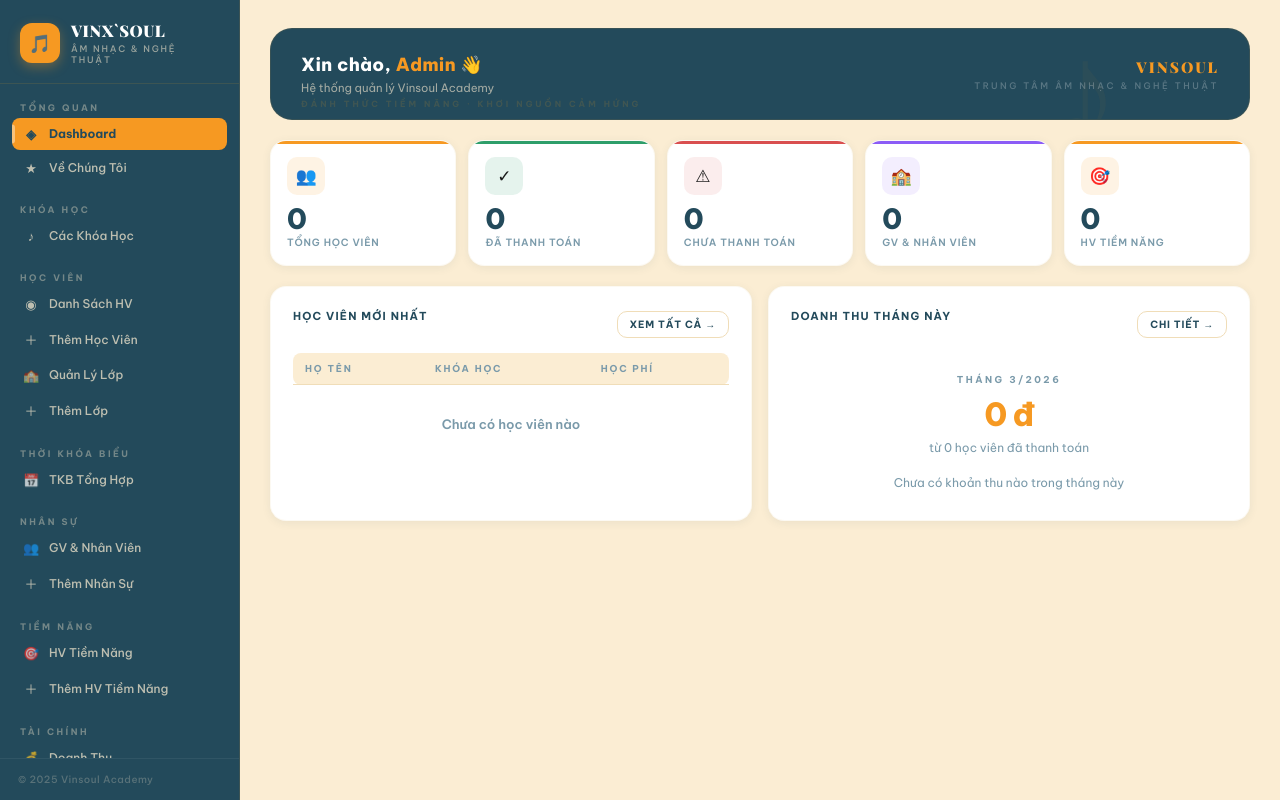
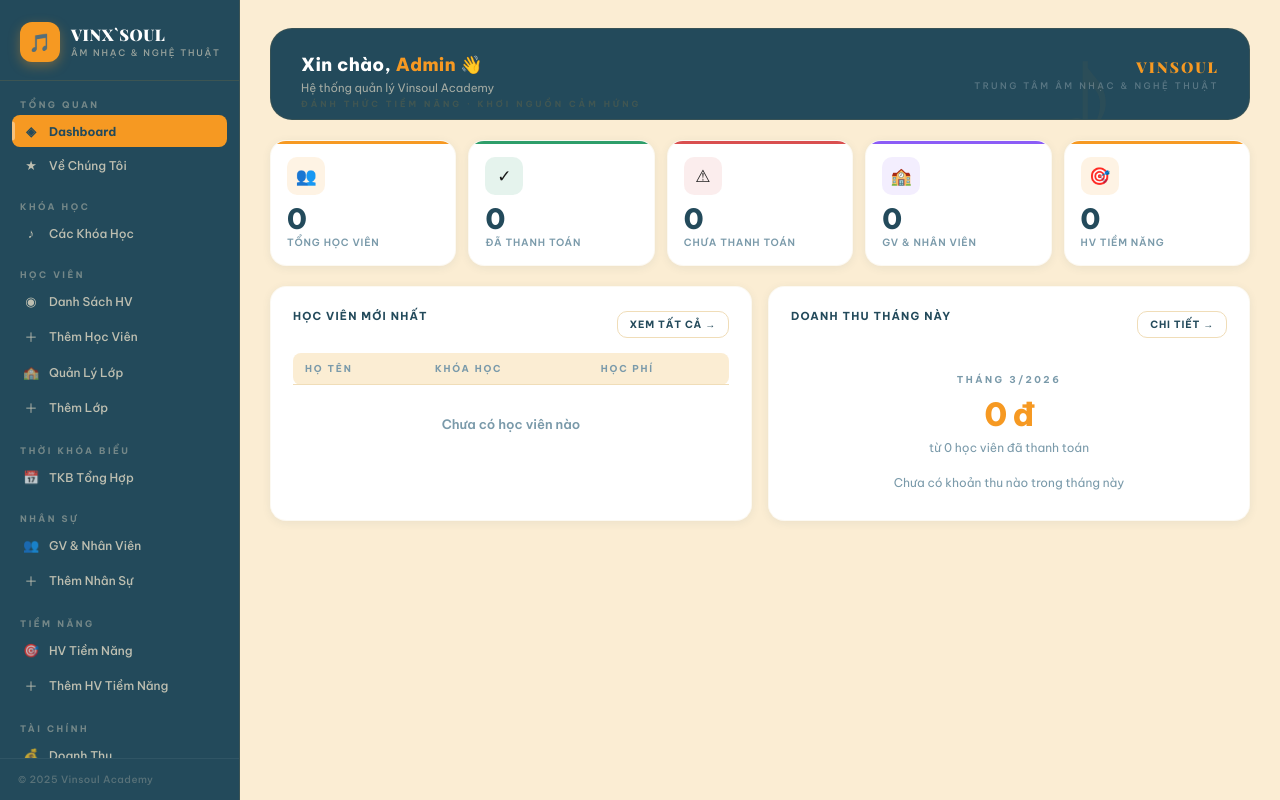
Before and after one commit to ntla2k6-cloud/Vinsoul-Academy, a plain HTML site: page index.html in a window 1280 px wide. Drawn offline with nearby package versions, Linux system fonts and the light colour scheme.

Commit message:
Update style.css

```diff
--- a/style.css
+++ b/style.css
@@ -54,8 +54,8 @@ body{font-family:'Be Vietnam Pro',sans-serif;background:var(--cream);color:var(-
   font-size:18px;flex-shrink:0;
   box-shadow:0 4px 12px rgba(246,153,34,.35);
 }
-.logo-title{font-family:'Playfair Display',serif;font-size:16px;font-weight:900;color:var(--white);letter-spacing:.5px;line-height:1.1;}
-.logo-sub{font-size:9px;letter-spacing:1.8px;color:rgba(251,237,211,.55);text-transform:uppercase;margin-top:3px;font-weight:500;}
+.logo-title{font-family:'Playfair Display',serif;font-size:16px;font-weight:900;color:var(--white);letter-spacing:.5px;line-height:1.1;white-space:nowrap;}
+.logo-sub{font-size:9px;letter-spacing:1.8px;color:rgba(251,237,211,.55);text-transform:uppercase;margin-top:3px;font-weight:500;white-space:nowrap;}
 
 .nav-section{padding:18px 12px 0;}
 .nav-label{
```
